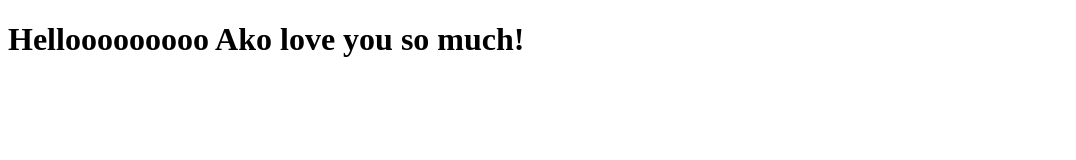
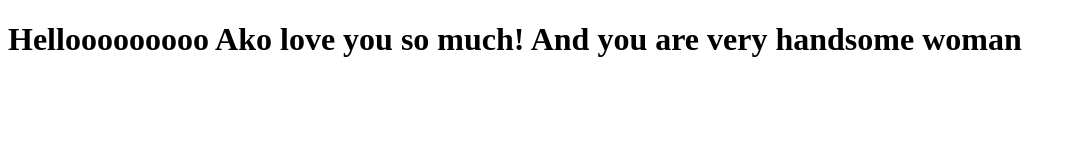
Before and after one commit to Akosha022/Akzharkyn, a plain HTML site: page site/index.html in a window 1280 px wide. Shown: the whole page, without its empty margins (0-1076 px from the left). Drawn offline with Linux system fonts and the light colour scheme.

Commit message:
Небольшое дополнение к содержанию нашей страницы

```diff
--- a/site/index.html
+++ b/site/index.html
@@ -5,6 +5,6 @@
 	<title>Hello Akzharkyn!</title>
 </head>
 <body>
-<h1>Hellooooooooo Ako love you so much!</h1>
+<h1>Hellooooooooo Ako love you so much! And you are very handsome woman</h1>
 </body>
 </html>
```
